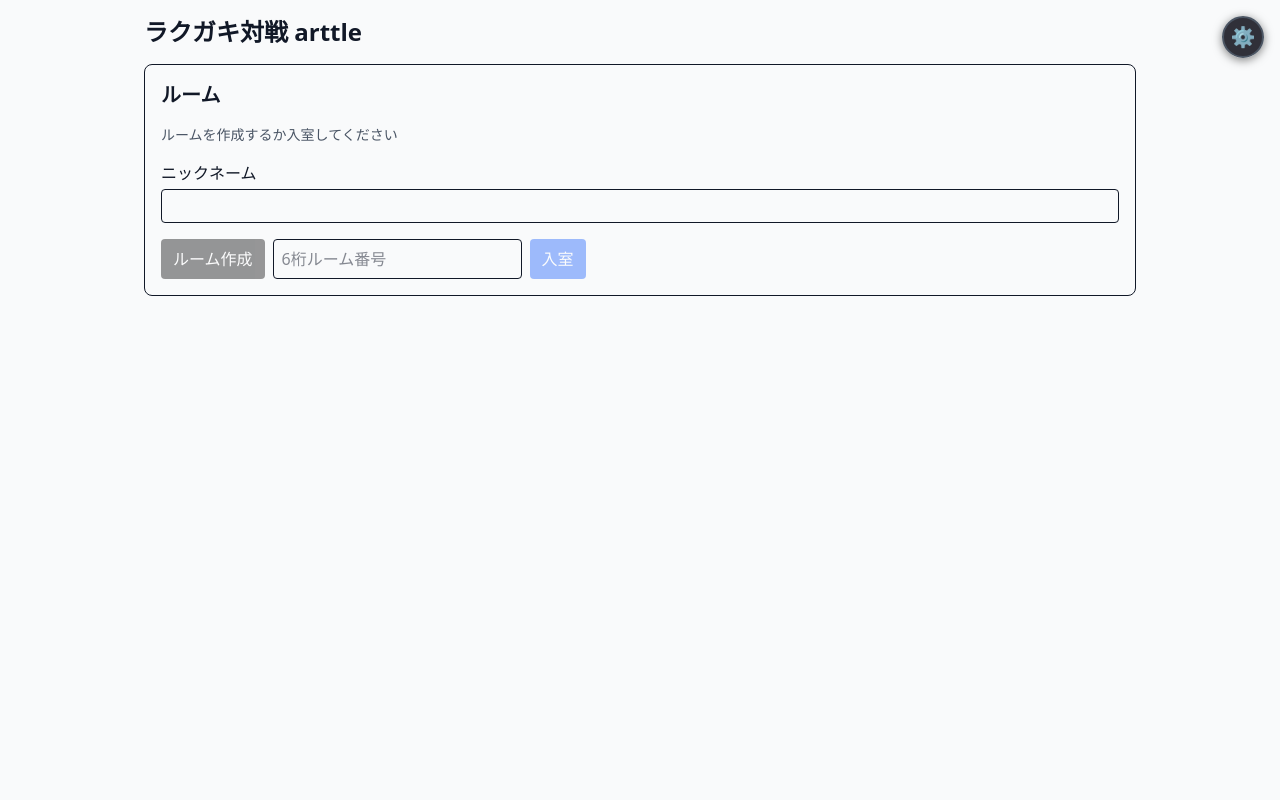
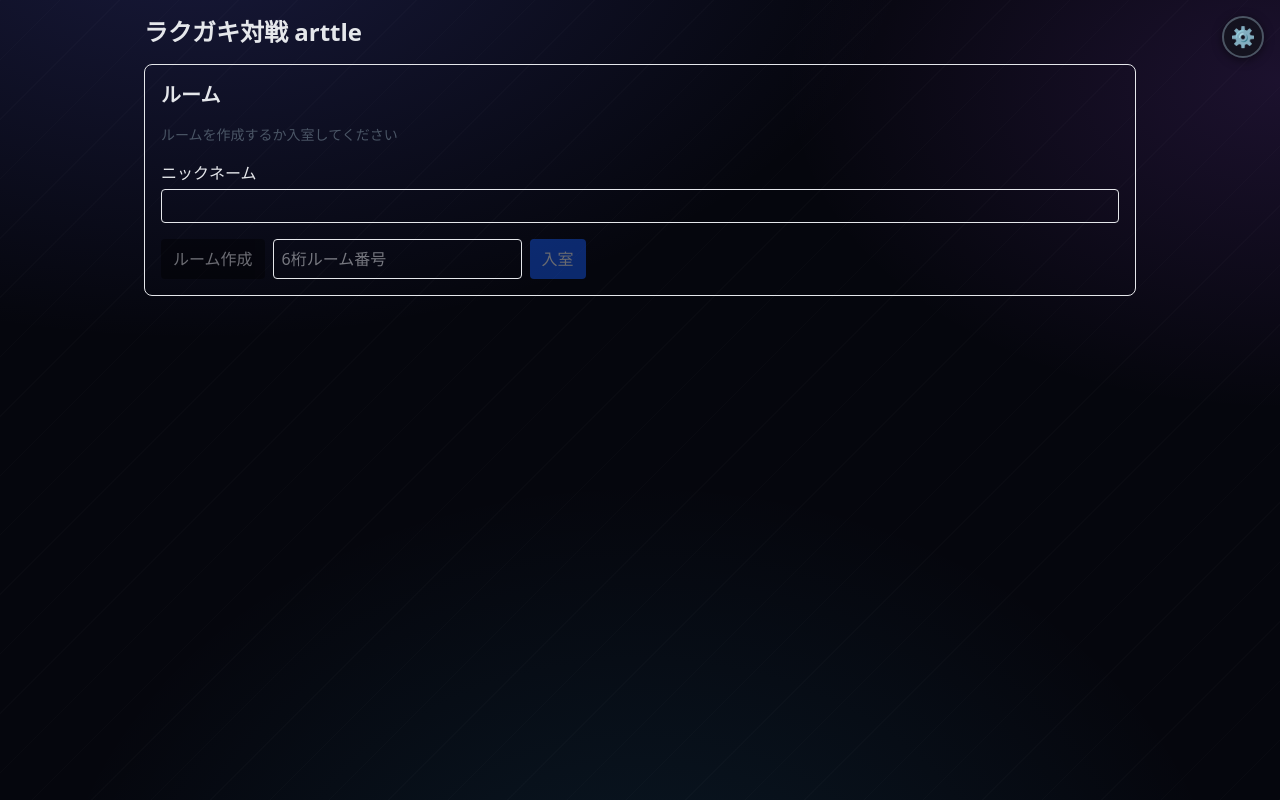
Before and after one commit to jagatti/vsarttle, a Next.js app in the folder frontend/: page / in a window 1280 px wide. Built offline with nearby package versions, Linux system fonts and the light colour scheme.

Commit message:
Unify app background with a dark neon-glow theme (globals.css) to match the battle screen's look and reduce the "cheap" plain light-gray page feel

```diff
--- a/frontend/src/app/globals.css
+++ b/frontend/src/app/globals.css
@@ -1,19 +1,53 @@
 @import "tailwindcss";
 
 :root {
-  color-scheme: light;
+  color-scheme: dark;
+  --bg-deep: #05060d;
+  --bg-panel: rgba(15, 18, 32, 0.72);
+  --bg-panel-solid: #12142080;
+  --border-glow: rgba(99, 102, 241, 0.35);
+  --border-glow-strong: rgba(129, 140, 248, 0.55);
+  --text-primary: #e5e7eb;
+  --text-muted: #9ca3af;
+  --accent: #818cf8;
+}
+
+html {
+  background: var(--bg-deep);
 }
 
 body {
   margin: 0;
-  background: #f9fafb;
-  color: #111827;
+  min-height: 100vh;
+  color: var(--text-primary);
   font-family: system-ui, -apple-system, BlinkMacSystemFont, "Segoe UI", sans-serif;
+  /* Unified dark background: a deep navy/indigo radial glow over a near-black
+     base, plus a very subtle diagonal hairline pattern so large empty areas
+     don't look flat/cheap. This replaces the plain light-gray page background
+     that clashed with the neon-styled battle screen. */
+  background-color: var(--bg-deep);
+  background-image:
+    radial-gradient(ellipse 1200px 700px at 15% -10%, rgba(99, 102, 241, 0.20), transparent 60%),
+    radial-gradient(ellipse 900px 600px at 100% 10%, rgba(168, 85, 247, 0.14), transparent 55%),
+    radial-gradient(ellipse 1000px 800px at 50% 120%, rgba(56, 189, 248, 0.10), transparent 60%),
+    repeating-linear-gradient(135deg, rgba(255, 255, 255, 0.015) 0px, rgba(255, 255, 255, 0.015) 1px, transparent 1px, transparent 42px);
+  background-attachment: fixed;
 }
 
 button,
 input {
   font: inherit;
+}
+
+/* Shared card/panel look used across the room, drawing, and result screens so
+   the whole app reads as one consistent dark UI instead of mixing light-gray
+   Tailwind default cards with the neon battle screen. */
+.app-panel {
+  background: var(--bg-panel);
+  border: 1px solid var(--border-glow);
+  border-radius: 0.9rem;
+  box-shadow: 0 0 0 1px rgba(255, 255, 255, 0.02) inset, 0 12px 32px rgba(0, 0, 0, 0.45);
+  backdrop-filter: blur(6px);
 }
 
 @keyframes floatUp {
```
